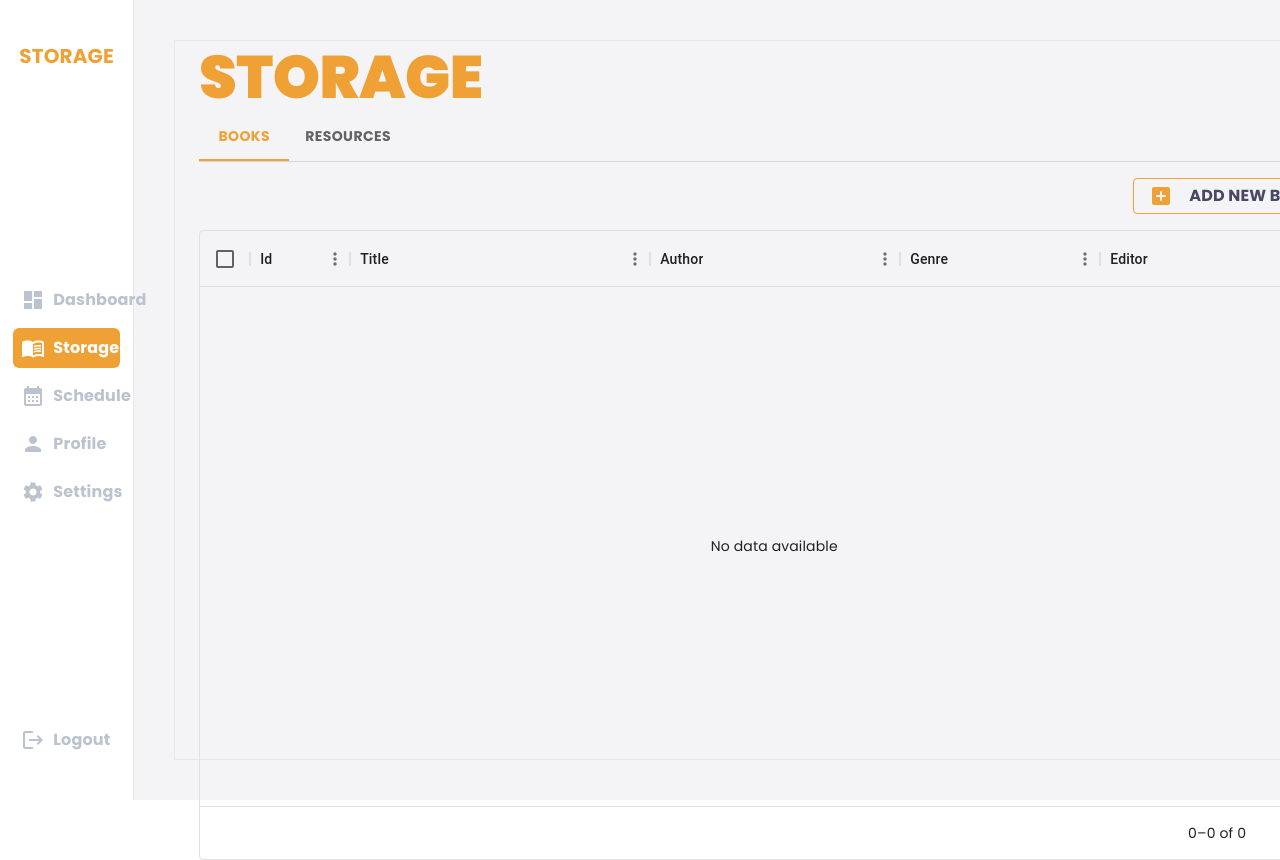
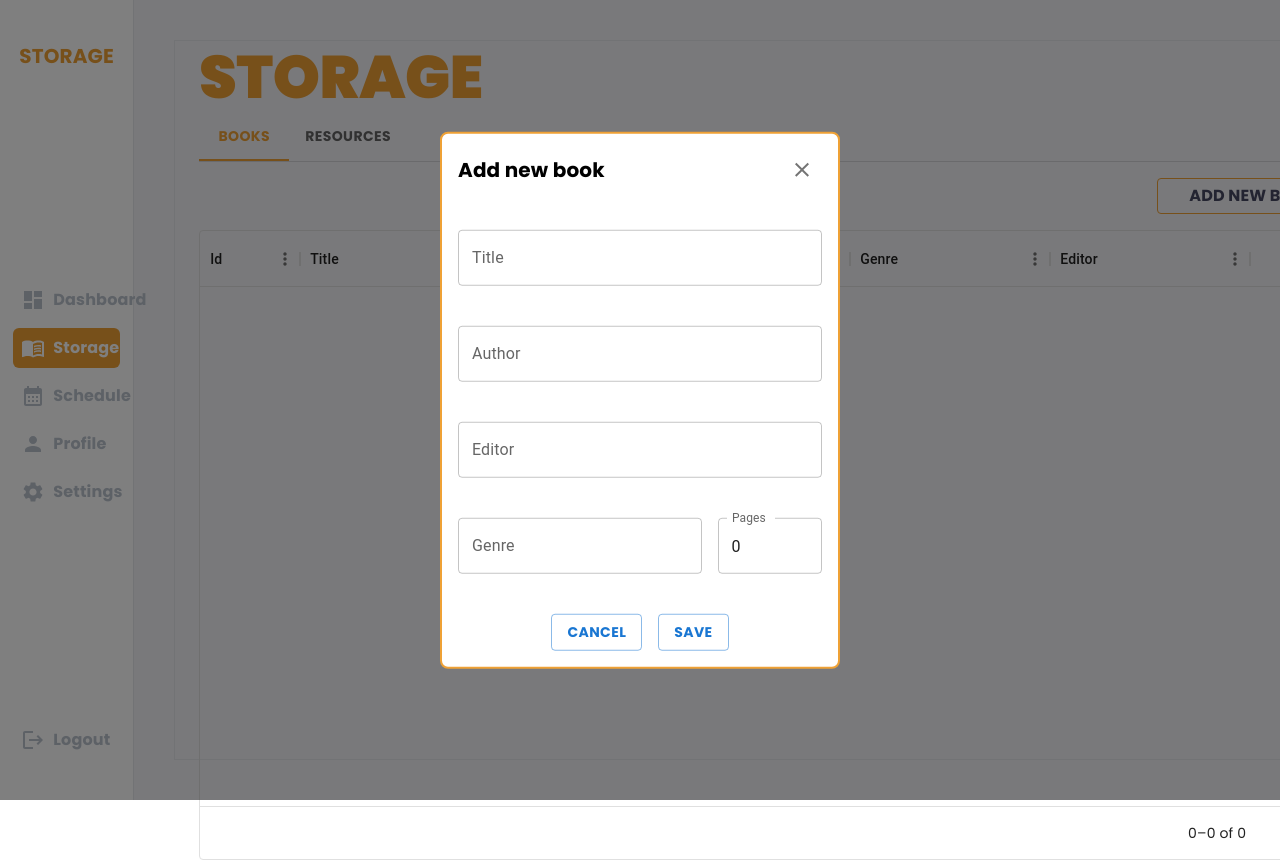
Before and after one commit to mattiaTuri/Storage, a React (Create React App) app: page /storage in a window 1280 px wide. Both pictures are taken after a click on the button "ADD NEW BOOK". Shown: the top 860 px of the page. Built offline with nearby package versions, Linux system fonts and the light colour scheme.

Commit message:
add modal and function for add new books

```diff
--- /dev/null
+++ b/src/Models/Books.ts
@@ -0,0 +1,8 @@
+export interface BooksProps{
+    id:number;
+    title:string;
+    author:string;
+    editor:string;
+    genre:string;
+    pages:number;
+}
--- a/src/components/feature/storage/Books.tsx
+++ b/src/components/feature/storage/Books.tsx
@@ -1,9 +1,13 @@
-import Box from '@mui/material/Box';
-import { DataGrid, GridActionsCellItem, GridColDef } from '@mui/x-data-grid';
-import DeleteIcon from '@mui/icons-material/Delete';
-import AddBoxRoundedIcon from "@mui/icons-material/AddBoxRounded";
-import CustomButton from '../../shared/CustomButton';
-import { Stack, Typography } from '@mui/material';
+import Box from "@mui/material/Box";
+import { DataGrid, GridActionsCellItem, GridColDef } from "@mui/x-data-grid";
+import DeleteIcon from "@mui/icons-material/Delete";
+import CustomButton from "../../shared/CustomButton";
+import { Typography } from "@mui/material";
+import CustomModal from "./CustomModal";
+import { ReactEventHandler, useState } from "react";
+import { BooksProps } from "../../../Models/Books";
+import { closeModal } from "../../../store/modal/modalSlice";
+import { useDispatch } from "react-redux";
 
 const columns: GridColDef[] = [
   { field: "id", headerName: "Id", width: 100 },
@@ -14,9 +18,11 @@ const columns: GridColDef[] = [
     editable: true,
     renderCell: (params) => {
       return (
-                <Typography variant="caption" component="p" className="text-[#474862]">{params.value}</Typography>
-            )
-        }
+        <Typography variant="caption" component="p" className="text-[#474862]">
+          {params.value}
+        </Typography>
+      );
+    },
   },
   {
     field: "author",
@@ -25,9 +31,11 @@ const columns: GridColDef[] = [
     editable: true,
     renderCell: (params) => {
       return (
-                <Typography variant="caption" component="p" className="text-[#474862]">{params.value}</Typography>
-            )
-        }
+        <Typography variant="caption" component="p" className="text-[#474862]">
+          {params.value}
+        </Typography>
+      );
+    },
   },
   {
     field: "genre",
@@ -37,9 +45,11 @@ const columns: GridColDef[] = [
     editable: true,
     renderCell: (params) => {
       return (
-                <Typography variant="caption" component="p" className="text-[#474862]">{params.value}</Typography>
-            )
-        }
+        <Typography variant="caption" component="p" className="text-[#474862]">
+          {params.value}
+        </Typography>
+      );
+    },
   },
   {
     field: "editor",
@@ -49,9 +59,11 @@ const columns: GridColDef[] = [
     editable: true,
     renderCell: (params) => {
       return (
-                <Typography variant="caption" component="p" className="text-[#474862]">{params.value}</Typography>
-            )
-        }
+        <Typography variant="caption" component="p" className="text-[#474862]">
+          {params.value}
+        </Typography>
+      );
+    },
   },
   {
     field: "pages",
@@ -63,16 +75,18 @@ const columns: GridColDef[] = [
     editable: true,
     renderCell: (params) => {
       return (
-                <Typography variant="caption" component="p" className="text-[#474862]">{params.value}</Typography>
-            )
-        }
+        <Typography variant="caption" component="p" className="text-[#474862]">
+          {params.value}
+        </Typography>
+      );
+    },
   },
   {
     field: "actions",
     headerName: "Actions",
     type: "actions",
     width: 150,
-        getActions: ({id}) => {
+    getActions: ({ id }) => {
       return [
         <GridActionsCellItem
           icon={<DeleteIcon />}
@@ -80,8 +94,8 @@ const columns: GridColDef[] = [
           //onClick={handleDeleteClick(id)}
           color="inherit"
         />,
-            ]
-        }
+      ];
+    },
   },
 ];
 
@@ -100,16 +114,45 @@ const columns: GridColDef[] = [
   // { id: 12, title: 'Detriti', author: "", genre: 'Fantasy', editor: "Lumien", pages: 300 },
 ];
 
-function Books(){
+function Books() {
+  const dispatch = useDispatch();
+  const [bookValues, setBookValues] = useState<BooksProps>({
+    id: 0,
+    title: "",
+    author: "",
+    editor: "",
+    genre: "",
+    pages: 0,
+  });
+  const [booksList, setBooksList] = useState<BooksProps[]>([]);
+
+  const onValChanges = (event: any) => {
+    setBookValues({ ...bookValues, [event.target.name]: event.target.value });
+  };
+
+  const addNewBook = (event: any) => {
+    const dataObj = (data: any) => [...data, bookValues];
+    setBooksList(dataObj);
+    console.log(bookValues);
+    dispatch(closeModal());
+  };
+
   return (
-    <Box sx={{ height: 630, width: '100%' }}>
+    <Box sx={{ height: 630, width: "100%" }}>
       <Box className="flex justify-end my-4">
-            <CustomButton title="Add new book">
-                <AddBoxRoundedIcon fontSize="medium" className="text-[#efa135] group-hover:text-white duration-500 z-10"/>
-            </CustomButton>
+        <CustomButton title="Add new book" />
+        {/* <AddBoxRoundedIcon
+            fontSize="medium"
+            className="text-[#efa135] group-hover:text-white duration-500 z-10"
+          /> */}
       </Box>
+      <CustomModal
+        bookValues={bookValues}
+        onValChanges={onValChanges}
+        addNewBook={addNewBook}
+      />
       <DataGrid
-        rows={[]}
+        rows={booksList}
         columns={columns}
         initialState={{
           pagination: {
@@ -118,22 +161,20 @@ function Books(){
             },
           },
         }}
-        slots={{noRowsOverlay: CustomNoRowsOverlay}}
+        slots={{ noRowsOverlay: CustomNoRowsOverlay }}
         pageSizeOptions={[10]}
-        checkboxSelection
         disableRowSelectionOnClick
       />
     </Box>
-    )
+  );
 }
 
-function CustomNoRowsOverlay(){
-    return(
+function CustomNoRowsOverlay() {
+  return (
     <Box className="h-full flex items-center justify-center">
       <p>No data available</p>
     </Box>
-
-    )
+  );
 }
 
-export default Books
+export default Books;
--- /dev/null
+++ b/src/components/feature/storage/CustomModal.tsx
@@ -0,0 +1,120 @@
+import Box from "@mui/material/Box";
+import Modal from "@mui/material/Modal";
+import Typography from "@mui/material/Typography";
+import { useDispatch, useSelector } from "react-redux";
+import { modalSelector } from "../../../store/modal/selector";
+import { closeModal } from "../../../store/modal/modalSlice";
+import CloseIcon from "@mui/icons-material/Close";
+import IconButton from "@mui/material/IconButton";
+import TextField from "@mui/material/TextField";
+import { Button } from "@mui/material";
+import { BooksProps } from "../../../Models/Books";
+
+const style = {
+  position: "absolute" as "absolute",
+  top: "50%",
+  left: "50%",
+  transform: "translate(-50%, -50%)",
+  width: 400,
+  bgcolor: "background.paper",
+  border: "2px solid #efa135",
+  borderRadius: "0.5rem",
+  p: 2,
+};
+
+interface ModalProps {
+  bookValues: BooksProps;
+  onValChanges: (event: any) => void;
+  addNewBook: (event: any) => void;
+}
+
+function CustomModal({ bookValues, onValChanges, addNewBook }: ModalProps) {
+  const customModal: boolean = useSelector(modalSelector);
+  const dispatch = useDispatch();
+
+  const { id, title, author, editor, genre, pages } = bookValues;
+
+  return (
+    <div>
+      <Modal
+        open={customModal}
+        onClose={() => dispatch(closeModal)}
+        aria-labelledby="modal-title"
+        aria-describedby="modal-description"
+      >
+        <Box sx={style}>
+          <div className="flex justify-between items-center">
+            <Typography id="modal-title" variant="h6" component="span">
+              Add new book
+            </Typography>
+            <IconButton onClick={() => dispatch(closeModal())}>
+              <CloseIcon />
+            </IconButton>
+          </div>
+          <Box
+            id="modal-modal-description"
+            className="flex flex-col gap-10 mt-10"
+            component="form"
+          >
+            <TextField
+              id="outlined-basic"
+              label="Title"
+              variant="outlined"
+              className="w-full"
+              name="title"
+              value={title}
+              onChange={onValChanges}
+            />
+            <TextField
+              label="Author"
+              variant="outlined"
+              className="w-full"
+              name="author"
+              value={author}
+              onChange={onValChanges}
+            />
+            <TextField
+              id="outlined-basic"
+              label="Editor"
+              variant="outlined"
+              className="w-full"
+              name="editor"
+              value={editor}
+              onChange={onValChanges}
+            />
+            <div className="flex gap-4">
+              <TextField
+                id="outlined-basic"
+                label="Genre"
+                variant="outlined"
+                className="w-[70%]"
+                name="genre"
+                value={genre}
+                onChange={onValChanges}
+              />
+              <TextField
+                id="outlined-basic"
+                label="Pages"
+                variant="outlined"
+                className="w-[30%]"
+                name="pages"
+                value={pages}
+                onChange={onValChanges}
+              />
+            </div>
+          </Box>
+          <div className="mt-10 flex justify-center gap-4">
+            <Button variant="outlined" onClick={() => dispatch(closeModal())}>
+              Cancel
+            </Button>
+            <Button variant="outlined" onClick={addNewBook}>
+              Save
+            </Button>
+          </div>
+        </Box>
+      </Modal>
+    </div>
+  );
+}
+
+export default CustomModal;
--- a/src/components/feature/storage/Resources.tsx
+++ b/src/components/feature/storage/Resources.tsx
@@ -1,14 +1,14 @@
-import Box from '@mui/material/Box';
-import { DataGrid, GridActionsCellItem, GridColDef } from '@mui/x-data-grid';
-import DeleteIcon from '@mui/icons-material/Delete';
-import CustomButton from '../../shared/CustomButton';
+import Box from "@mui/material/Box";
+import { DataGrid, GridActionsCellItem, GridColDef } from "@mui/x-data-grid";
+import DeleteIcon from "@mui/icons-material/Delete";
+import CustomButton from "../../shared/CustomButton";
 import AddBoxRoundedIcon from "@mui/icons-material/AddBoxRounded";
-import TextField from '@mui/material/TextField';
-import Typography from '@mui/material/Typography';
-import Link from '@mui/material/Link';
+import TextField from "@mui/material/TextField";
+import Typography from "@mui/material/Typography";
+import Link from "@mui/material/Link";
 
 const columns: GridColDef[] = [
-    { field: "id", headerName: "Id", width: 90 },
+  { field: "id", headerName: "Id", width: 100 },
   {
     field: "title",
     headerName: "Title",
@@ -16,9 +16,11 @@ const columns: GridColDef[] = [
     editable: true,
     renderCell: (params) => {
       return (
-                <Typography variant="caption" component="p" className="text-[#474862]">{params.value}</Typography>
-            )
-        }
+        <Typography variant="caption" component="p" className="text-[#474862]">
+          {params.value}
+        </Typography>
+      );
+    },
   },
   {
     field: "link",
@@ -26,9 +28,16 @@ const columns: GridColDef[] = [
     width: 320,
     renderCell: (params) => {
       return (
-                <Link href={params.value} target="_blank" variant="caption" className="text-[#474862]">{params.value}</Link>
-            )
-        }
+        <Link
+          href={params.value}
+          target="_blank"
+          variant="caption"
+          className="text-[#474862]"
+        >
+          {params.value}
+        </Link>
+      );
+    },
   },
   {
     field: "short_description",
@@ -38,9 +47,11 @@ const columns: GridColDef[] = [
     editable: true,
     renderCell: (params) => {
       return (
-                <Typography variant="caption" component="p" className="text-[#474862]">{params.value}</Typography>
-            )
-        }
+        <Typography variant="caption" component="p" className="text-[#474862]">
+          {params.value}
+        </Typography>
+      );
+    },
   },
   {
     field: "tag",
@@ -50,16 +61,18 @@ const columns: GridColDef[] = [
     editable: true,
     renderCell: (params) => {
       return (
-                <Typography variant="caption" component="p" className="text-[#474862]">{params.value}</Typography>
-            )
-        }
+        <Typography variant="caption" component="p" className="text-[#474862]">
+          {params.value}
+        </Typography>
+      );
+    },
   },
   {
     field: "actions",
     headerName: "Actions",
     type: "actions",
     width: 150,
-        getActions: ({id}) => {
+    getActions: ({ id }) => {
       return [
         <GridActionsCellItem
           icon={<DeleteIcon />}
@@ -67,28 +80,60 @@ const columns: GridColDef[] = [
           //onClick={handleDeleteClick(id)}
           color="inherit"
         />,
-            ]
-        }
+      ];
+    },
   },
 ];
 
 const rows = [
-    { id: 1, title: 'Lost frequences', link: "https://www.youtube.com/watch?v=O9w2jIys60o", tag: 'Fantasy', short_description: ""},
-    { id: 2, title: 'Nevernight: mai dimenticare', link: "Joy Kristoff", tag: 'Fantasy', short_description: "" },
-    { id: 3, title: 'Il sussurro del destino', link: "Turina Mattia", tag: 'Fantasy', short_description: ""},
-    { id: 4, title: 'Il club delle cinque del mattino', link: "", tag: 'Psicology', short_description: ""},
-    { id: 5, title: 'Harry Potter: il calice di fuoco', link: "", tag: 'Fantasy', short_description: ""},
+  {
+    id: 1,
+    title: "Lost frequences",
+    link: "https://www.youtube.com/watch?v=O9w2jIys60o",
+    tag: "Fantasy",
+    short_description: "",
+  },
+  {
+    id: 2,
+    title: "Nevernight: mai dimenticare",
+    link: "Joy Kristoff",
+    tag: "Fantasy",
+    short_description: "",
+  },
+  {
+    id: 3,
+    title: "Il sussurro del destino",
+    link: "Turina Mattia",
+    tag: "Fantasy",
+    short_description: "",
+  },
+  {
+    id: 4,
+    title: "Il club delle cinque del mattino",
+    link: "",
+    tag: "Psicology",
+    short_description: "",
+  },
+  {
+    id: 5,
+    title: "Harry Potter: il calice di fuoco",
+    link: "",
+    tag: "Fantasy",
+    short_description: "",
+  },
 ];
 
-function Resources(){
+function Resources() {
   return (
     <Box>
       <Box className="flex justify-end my-4">
-                <CustomButton title="Add new resource">
-                    <AddBoxRoundedIcon fontSize="medium" className="text-[#efa135] group-hover:text-white duration-500 z-10"/>
-                </CustomButton>
+        <CustomButton title="Add new resource" />
+        {/* <AddBoxRoundedIcon
+            fontSize="medium"
+            className="text-[#efa135] group-hover:text-white duration-500 z-10"
+          /> */}
       </Box>
-            <Box sx={{ height: 630, width: '100%' }}>
+      <Box sx={{ height: 630, width: "100%" }}>
         <DataGrid
           rows={rows}
           columns={columns}
@@ -100,12 +145,11 @@ function Resources(){
             },
           }}
           pageSizeOptions={[10]}
-                    checkboxSelection
           disableRowSelectionOnClick
         />
       </Box>
     </Box>
-    )
+  );
 }
 
-export default Resources
+export default Resources;
--- a/src/components/shared/CustomButton.tsx
+++ b/src/components/shared/CustomButton.tsx
@@ -1,18 +1,36 @@
 import { Button, Typography } from "@mui/material";
 import Box from "@mui/material/Box";
 import { ReactNode } from "react";
+import { useDispatch, useSelector } from "react-redux";
+import { modalSelector } from "../../store/modal/selector";
+import { openModal } from "../../store/modal/modalSlice";
 
-interface CustomButtonProps{
-  title:string;
-  children: ReactNode;
+interface CustomButtonProps {
+  title: string;
 }
 
-function CustomButton({title, children}: CustomButtonProps) {
-  return <Button sx={{ ":hover":{bgcolor:"initial", borderColor:"#efa135"}, border: "1px solid #efa135"}} variant="outlined" className="group relative overflow-hidden">
-          <Box className="absolute bottom-0 origin-bottom group-hover:h-[120%] group-hover:w-full w-0 h-0 rounded bg-[#efa135] duration-300 "></Box>
-          {children}
-          <Typography component="span" className="text-[#474862] group-hover:text-white duration-500 px-4 z-10">{title}</Typography>
-        </Button>;
+function CustomButton({ title }: CustomButtonProps) {
+  const dispatch = useDispatch();
+
+  return (
+    <Button
+      sx={{
+        ":hover": { bgcolor: "initial", borderColor: "#efa135" },
+        border: "1px solid #efa135",
+      }}
+      variant="outlined"
+      className="group relative overflow-hidden"
+      onClick={() => dispatch(openModal())}
+    >
+      <Box className="absolute bottom-0 origin-bottom group-hover:h-[120%] group-hover:w-full w-0 h-0 rounded bg-[#efa135] duration-300 "></Box>
+      <Typography
+        component="span"
+        className="text-[#474862] group-hover:text-white duration-500 px-4 z-10"
+      >
+        {title}
+      </Typography>
+    </Button>
+  );
 }
 
 export default CustomButton;
--- /dev/null
+++ b/src/store/modal/modalSlice.ts
@@ -0,0 +1,20 @@
+import { createSlice } from "@reduxjs/toolkit";
+
+export const modalSlice = createSlice({
+    name:"modal",
+    initialState:{
+        value:false
+    },
+    reducers:{
+        openModal: (state) => {
+            state.value = true
+            console.log("aperta")
+        },
+        closeModal: (state) => {
+            state.value = false
+        }
+    }
+})
+
+export const {openModal, closeModal } = modalSlice.actions
+export default modalSlice.reducer
--- /dev/null
+++ b/src/store/modal/selector.ts
@@ -0,0 +1,5 @@
+import { RootState } from "../store";
+
+export function modalSelector (state: RootState) {
+  return state.modal.value
+}
--- a/src/store/store.ts
+++ b/src/store/store.ts
@@ -1,11 +1,13 @@
 import { configureStore } from "@reduxjs/toolkit";
 import themeReducer from "./theme/themeSlice"
 import hamburgerReducer from "./hamburgerMenu/hamburgerSlice"
+import modalReducer from "./modal/modalSlice"
 
 export const store = configureStore({
     reducer:{
         theme: themeReducer,
-        leftMenu: hamburgerReducer
+        leftMenu: hamburgerReducer,
+        modal: modalReducer
     }
 })
 
```
Lines whose indentation alone changed are shown as unchanged.
